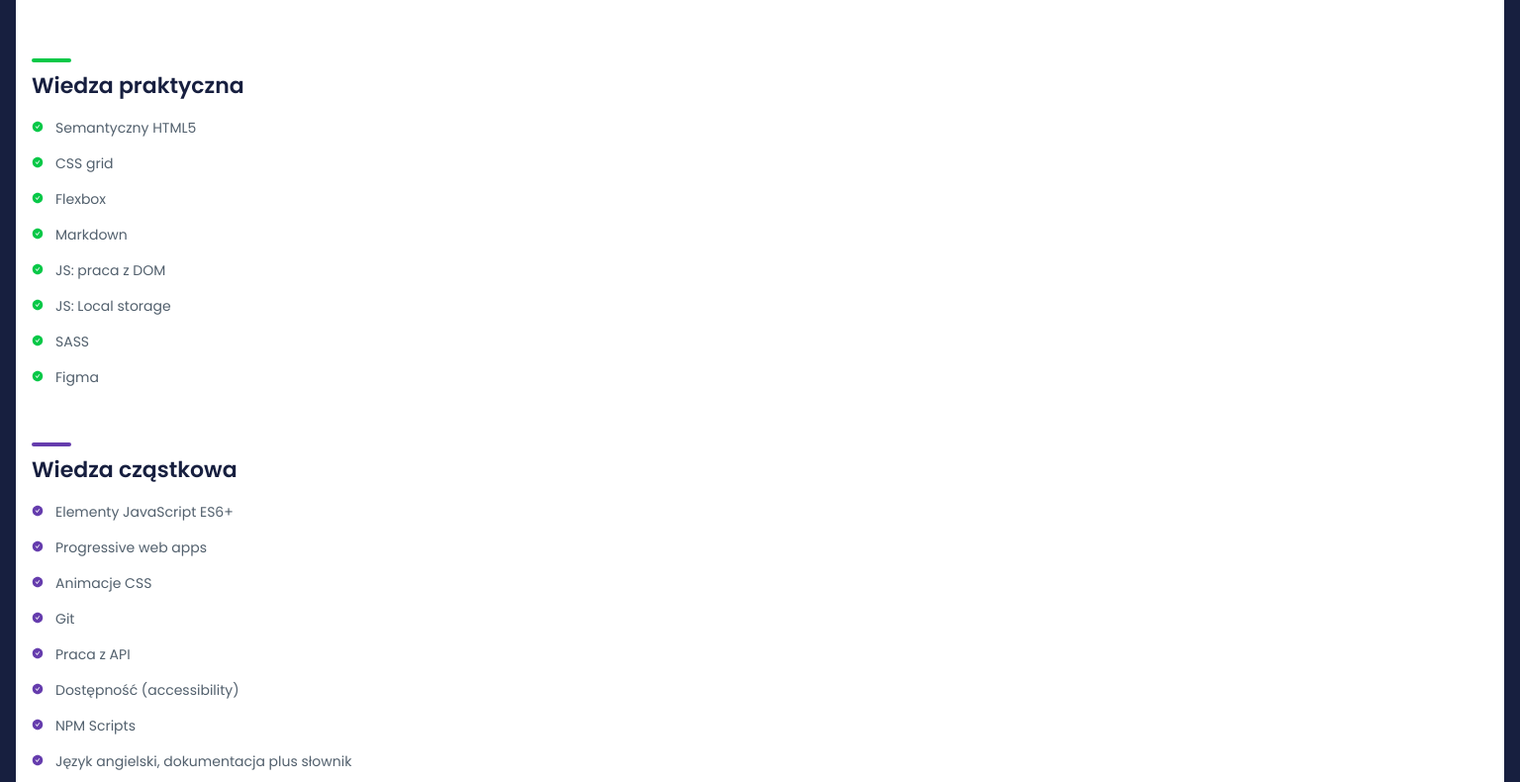
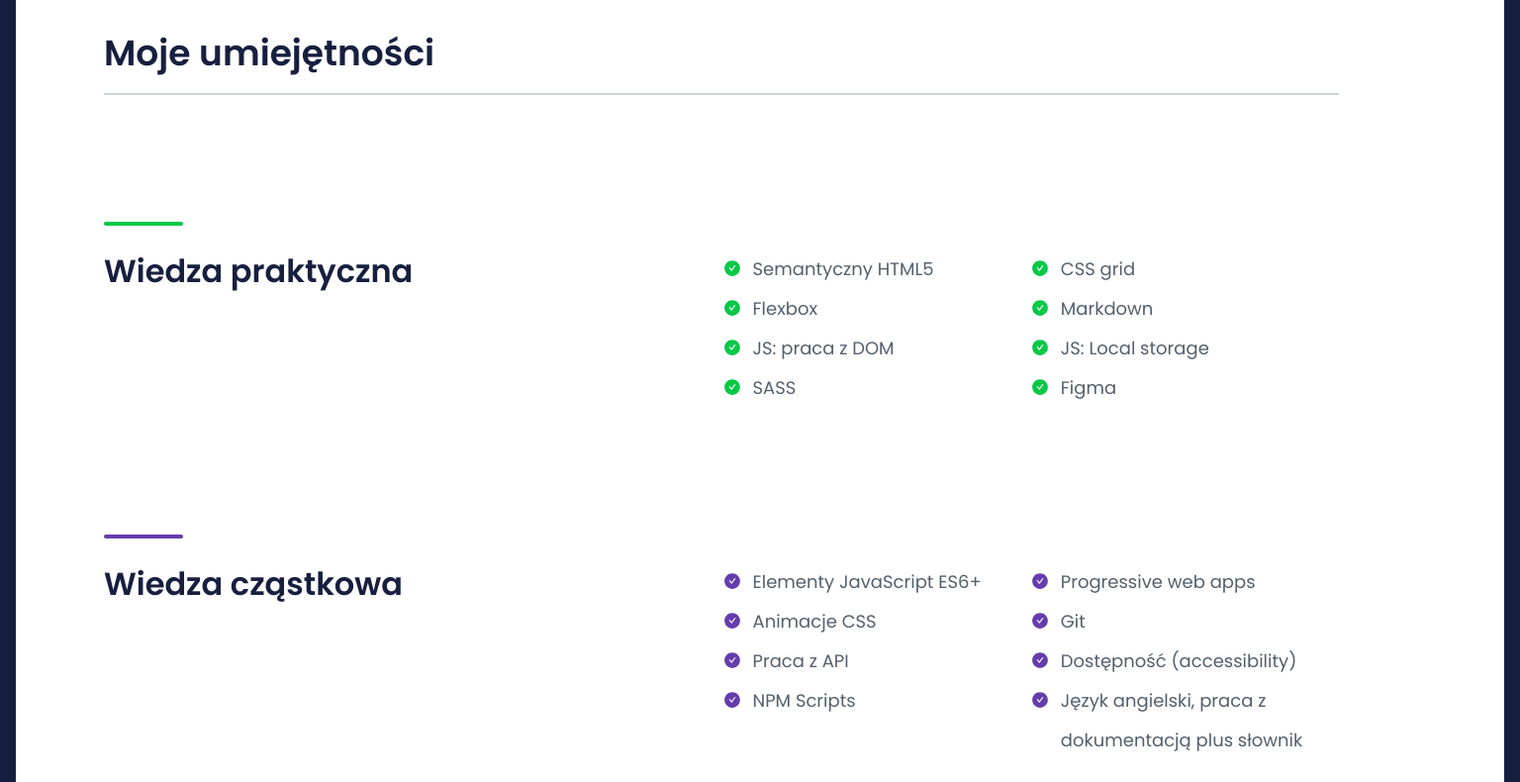
Before and after one commit to Andrzej-Jablonski-project/Andrzej-Jablonski-project.github.io, a website: page src/content/index.html in a window 1536 px wide. Shown: the part 853-1643 px from the top of the page at 99% size. Drawn offline with nearby package versions, Linux system fonts and the light colour scheme; files that its build step writes are made by us from their sources; files whose address does not match are found by name.

Commit message:
feat: styles for skills sections, desktop

```diff
--- a/src/content/index.html
+++ b/src/content/index.html
@@ -60,7 +60,7 @@
         <li class="skills__item skills__item--icon-violet">Praca z API</li>
         <li class="skills__item skills__item--icon-violet">Dostępność (accessibility)</li>
         <li class="skills__item skills__item--icon-violet">NPM Scripts</li>
-        <li class="skills__item skills__item--icon-violet">Język angielski, dokumentacja plus słownik</li>
+        <li class="skills__item skills__item--icon-violet">Język angielski, praca z dokumentacją plus słownik</li>
       </ul>
     </section>
     <section class="skills__group">
--- a/src/scss/_hero.scss
+++ b/src/scss/_hero.scss
@@ -1,5 +1,5 @@
 .hero {
-    margin-bottom: 7.5rem;
+    margin-bottom: 12.44rem;
     padding: 4rem 1rem 0 1rem;
 
     &__image {
@@ -61,7 +61,7 @@
 
         @media (min-width: 1440px) {
             width: 781px;
-            margin: 0 0 11.81rem 7rem;
+            margin-left: 7rem;
             font-size: 1.25rem;
             line-height: 2rem;
         }
--- a/src/scss/_skills.scss
+++ b/src/scss/_skills.scss
@@ -1,6 +1,11 @@
 .skills {
     margin-bottom: 5rem;
     padding: 0 0.625rem 0 1rem;
+
+    @media(min-width: 1440px) {
+        margin-bottom: 11.19rem;
+        padding: 0 10.25rem 0 5.563rem;
+    }
 
     &__title {
         margin: 0 0.375rem 3.875rem 0;
@@ -11,6 +16,22 @@
         line-height: 2rem;
         text-align: center;
         border-bottom: 2px solid #CBD2D9;
+
+        @media(min-width: 1440px) {
+            margin: 0 0.1875rem 8rem 0;
+            padding-bottom: 1rem;
+            font-size: 2.25rem;
+            line-height: 3rem;
+            text-align: left;
+        }
+    }
+
+    &__group {
+        @media (min-width: 1440px) {
+            display: grid;
+            grid-template-columns: repeat(2, 1fr);
+            margin-bottom: 8rem;
+        }
     }
 
     &__subtitle {
@@ -20,15 +41,24 @@
         font-size: 1.375rem;
         line-height: 2rem;
 
+        @media(min-width: 1440px) {
+            font-size: 2rem;
+            line-height: 2.75rem;
+        }
+
         &::before {
             content: "";
             display: block;
             width: 40px;
             height: 4px;
-            margin-bottom: 0.5rem;
+            margin-bottom: 1.5rem;
             background: #06C847;
             border-radius: 8px;
             transform: matrix(1, 0, 0, -1, 0, 0);
+
+            @media (min-width: 1440px) {
+                width: 80px
+            }
         }
 
         &--decoline-violet {
@@ -48,6 +78,12 @@
         margin: 0 4.625rem 3rem 0;
         padding: 0;
         list-style: none;
+
+        @media (min-width: 1440px) {
+            display: grid;
+            grid-template-columns: 1fr 1fr;
+            margin: 1.75rem 0.1875rem 0 0;
+        }
     }
 
     &__item {
@@ -57,6 +93,15 @@
         font-size: 0.875rem;
         line-height: 2.25rem;
 
+        @media(min-width: 1440px) {
+            position: relative;
+            top: 0;
+            left: 0;
+            padding-left: 1.875rem;
+            font-size: 1.125rem;
+            line-height: 2.5rem;
+        }
+
         &::before {
             content: "";
             display: inline-block;
@@ -65,6 +110,14 @@
             margin-right: 0.75rem;
             background-image: url(../assets/img/check-circle.svg);
             background-size: cover;
+
+            @media (min-width: 1440px) {
+                position: absolute;
+                top: 0.625rem;
+                left: 0;
+                width: 1.125rem;
+                height: 1.125rem;
+            }
         }
 
         &--icon-violet {
```
